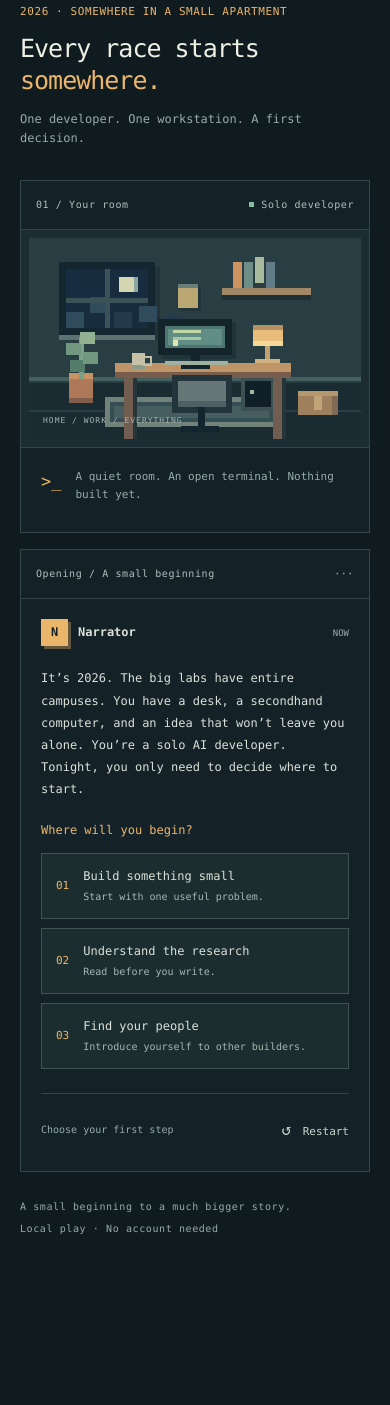
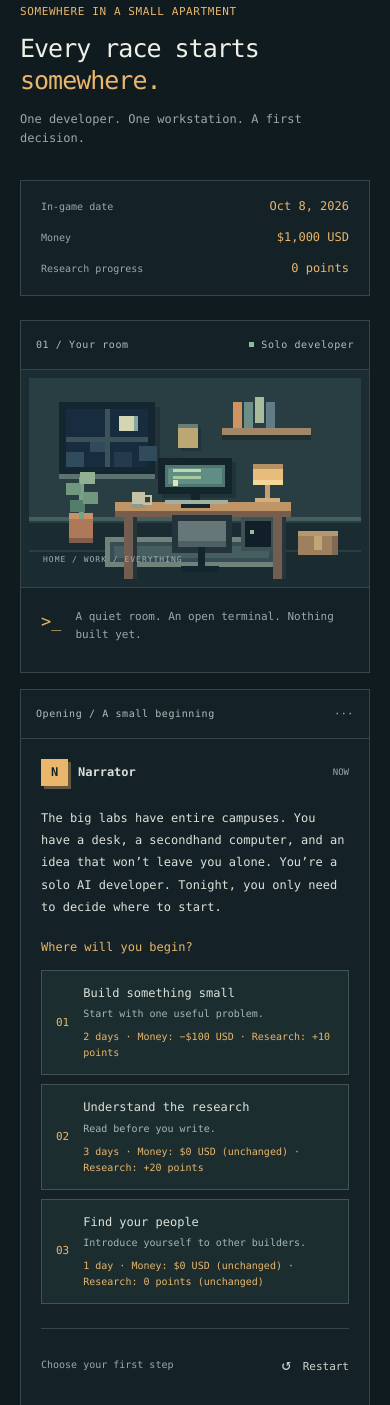
Before and after one commit to anton415/The-Intelligence-Race, a website built with Vite: page index.html in a window 390 px wide. Shown: the part 106-1511 px from the top of the page. Before the commit the page ends 1373 px from the top, so only its background shows below. Built offline with nearby package versions, Linux system fonts and the light colour scheme.

Commit message:
Add opening game state and turn-based time

```diff
--- a/index.html
+++ b/index.html
@@ -16,10 +16,15 @@
       </header>
       <main>
         <div class="intro">
-          <p class="eyebrow">2026 · Somewhere in a small apartment</p>
+          <p class="eyebrow">Somewhere in a small apartment</p>
           <h1>Every race starts <em>somewhere.</em></h1>
           <p>One developer. One workstation. A first decision.</p>
         </div>
+        <dl class="game-status" aria-label="Game status" aria-live="polite" aria-atomic="true">
+          <div><dt>In-game date</dt><dd id="game-date"></dd></div>
+          <div><dt>Money</dt><dd id="money"></dd></div>
+          <div><dt>Research progress</dt><dd id="research"></dd></div>
+        </dl>
         <div class="game-layout">
           <figure class="scene-panel">
             <div class="panel-heading"><span>01 / Your room</span><span class="local-label"><i></i> Solo developer</span></div>
--- a/package.json
+++ b/package.json
@@ -5,6 +5,7 @@
   "type": "module",
   "scripts": {
     "dev": "vite",
+    "test": "tsc --noEmit false --rootDir src --outDir .test-build && node --test tests/*.test.mjs",
     "build": "tsc --noEmit && vite build",
     "preview": "vite preview"
   },
--- a/src/game.ts
+++ b/src/game.ts
@@ -1,6 +1,9 @@
-// Authored story and decisions only; this module does not draw or access the DOM.
+// Authored story and state rules only; this module does not draw or access the DOM.
 export const introduction =
-  "It’s 2026. The big labs have entire campuses. You have a desk, a secondhand computer, and an idea that won’t leave you alone. You’re a solo AI developer. Tonight, you only need to decide where to start.";
+  "The big labs have entire campuses. You have a desk, a secondhand computer, and an idea that won’t leave you alone. You’re a solo AI developer. Tonight, you only need to decide where to start.";
+
+// Prototype balance: money is whole USD; research is cumulative points, not a percent.
+export const startingResources = { money: 1_000, research: 0 } as const;
 
 export const openingCaption = "A quiet room. An open terminal. Nothing built yet.";
 
@@ -9,6 +12,7 @@ export const choices = [
     id: "build",
     title: "Build something small",
     description: "Start with one useful problem.",
+    effects: { days: 2, money: -100, research: 10 },
     outcomeTitle: "A first line of code.",
     outcome:
       "You open a blank project: a tool to help you search your own notes. No grand claims, just one task you understand. The first script runs. It gets the easy example right and the next one wrong. Now you have something real to improve.",
@@ -18,6 +22,7 @@ export const choices = [
     id: "study",
     title: "Understand the research",
     description: "Read before you write.",
+    effects: { days: 3, money: 0, research: 20 },
     outcomeTitle: "A better question.",
     outcome:
       "You pull up a paper on evaluating AI agents and work through its examples. One result depends on a detail buried in the setup. Your notebook fills with questions. You haven’t built a model tonight, but you know what you want to test first.",
@@ -27,6 +32,7 @@ export const choices = [
     id: "connect",
     title: "Find your people",
     description: "Introduce yourself to other builders.",
+    effects: { days: 1, money: 0, research: 0 },
     outcomeTitle: "You’re not the only one.",
     outcome:
       "You post an introduction in a small developers’ community: what you know, what you’re trying, and where you’re stuck. Another solo builder replies. They’re wrestling with the same problem and offer to compare notes. Your room feels a little less isolated.",
@@ -35,12 +41,29 @@ export const choices = [
 ] as const;
 
 export type Choice = (typeof choices)[number];
-export type GameState = { choice: Choice | null };
+export type GameState = {
+  choice: Choice | null;
+  date: Date;
+  money: number;
+  research: number;
+};
 
-export function startGame(): GameState {
-  return { choice: null };
+export function startGame(now = new Date()): GameState {
+  const date = new Date(now);
+  date.setHours(0, 0, 0, 0);
+  return { choice: null, date, ...startingResources };
 }
 
 export function chooseAction(state: GameState, choice: Choice): GameState {
-  return state.choice ? state : { choice };
+  if (state.choice) return state;
+
+  const date = new Date(state.date);
+  // Advance calendar days, including across daylight-saving changes and year ends.
+  date.setDate(date.getDate() + choice.effects.days);
+  return {
+    choice,
+    date,
+    money: state.money + choice.effects.money,
+    research: state.research + choice.effects.research,
+  };
 }
--- a/src/main.ts
+++ b/src/main.ts
@@ -16,6 +16,16 @@ let state = startGame();
 
 element('introduction').textContent = introduction;
 
+function formatMoney(value: number): string {
+  return `$${value.toLocaleString('en-US')} USD`;
+}
+
+function formatDelta(value: number, unit: 'money' | 'research'): string {
+  const amount = unit === 'money' ? formatMoney(Math.abs(value)) : `${Math.abs(value)} points`;
+  if (value === 0) return `${amount} (unchanged)`;
+  return `${value > 0 ? '+' : '−'}${amount}`;
+}
+
 for (const [index, choice] of choices.entries()) {
   const button = document.createElement('button');
   button.type = 'button';
@@ -31,7 +41,11 @@ for (const [index, choice] of choices.entries()) {
   title.textContent = choice.title;
   const description = document.createElement('span');
   description.textContent = choice.description;
-  copy.append(title, description);
+  const effects = document.createElement('span');
+  effects.className = 'choice-effects';
+  const { days, money, research } = choice.effects;
+  effects.textContent = `${days} ${days === 1 ? 'day' : 'days'} · Money: ${formatDelta(money, 'money')} · Research: ${formatDelta(research, 'research')}`;
+  copy.append(title, description, effects);
   button.append(number, copy);
   button.addEventListener('click', () => {
     state = chooseAction(state, choice);
@@ -43,6 +57,11 @@ for (const [index, choice] of choices.entries()) {
 
 function render() {
   const choice = state.choice;
+  element('game-date').textContent = state.date.toLocaleDateString('en-US', {
+    year: 'numeric', month: 'short', day: 'numeric',
+  });
+  element('money').textContent = formatMoney(state.money);
+  element('research').textContent = `${state.research} points`;
   choiceList.hidden = choice !== null;
   prompt.hidden = choice !== null;
   outcome.hidden = choice === null;
--- a/src/style.css
+++ b/src/style.css
@@ -29,6 +29,9 @@ button { cursor: pointer; }
 h1 { margin: 12px 0 8px; color: #eef0e6; font-size: clamp(25px, 3.2vw, 42px); line-height: 1.3; letter-spacing: -1.9px; font-weight: 500; }
 h1 em { color: var(--accent); font-style: normal; }
 .intro > p:last-child { color: var(--muted); font-size: 12px; }
+.game-status { display: grid; grid-template-columns: repeat(3, minmax(0, 1fr)); gap: 16px; margin: 0 0 24px; padding: 16px 20px; border: 1px solid var(--border); background: #142228; }
+.game-status dt { color: var(--muted); font-size: 10px; }
+.game-status dd { margin: 4px 0 0; color: var(--accent); font-size: 14px; }
 .game-layout { display: grid; grid-template-columns: 1.22fr 1fr; align-items: start; gap: 24px; }
 .scene-panel, .story-panel { border: 1px solid var(--border); margin: 0; background: #142228; }
 .panel-heading { display: flex; justify-content: space-between; align-items: center; gap: 12px; min-height: 49px; padding: 12px 20px; border-bottom: 1px solid var(--border); color: #b0bfba; }
@@ -50,6 +53,7 @@ h2 { font-size: 12px; margin: 0; font-weight: 600; }
 .choice-number { color: var(--accent); font-size: 11px; }
 .choice strong { display: block; font-size: 12px; font-weight: 500; }
 .choice strong + span { display: block; color: #a7b7b1; font-size: 10px; margin-top: 3px; }
+.choice-effects { display: block; color: var(--accent); font-size: 10px; margin-top: 7px; }
 .story-footer { display: flex; justify-content: space-between; align-items: center; gap: 12px; margin-top: 24px; padding-top: 15px; border-top: 1px solid var(--border); color: var(--muted); font-size: 10px; }
 #restart { padding: 8px 0 8px 10px; border: 0; color: #c9d4ca; background: transparent; font-size: 11px; }
 #restart:hover { color: var(--accent); }
@@ -123,3 +127,8 @@ h3 { font-size: 15px; line-height: 1.5; color: var(--accent); margin: 22px 0 10p
   .room { border-width: 8px; }
   .page-footer { flex-direction: column; gap: 6px; }
 }
+@media (max-width: 420px) {
+  .game-status { grid-template-columns: 1fr; gap: 12px; }
+  .game-status > div { display: flex; justify-content: space-between; align-items: baseline; gap: 12px; }
+  .game-status dd { margin: 0; font-size: 12px; }
+}
```
Also changed, not shown: tests/game.test.mjs (added, +106 -0 lines), README.md, 1 other file.
